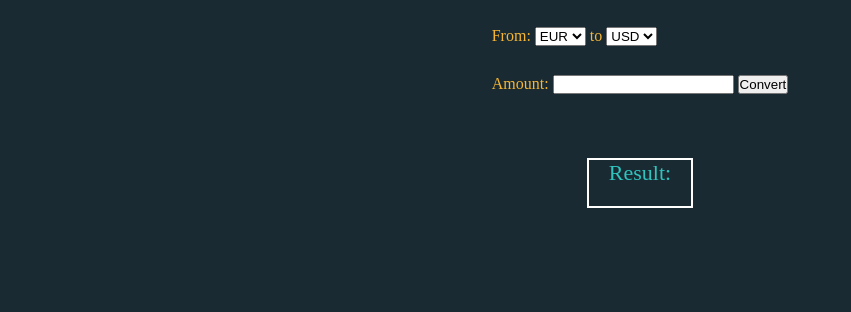
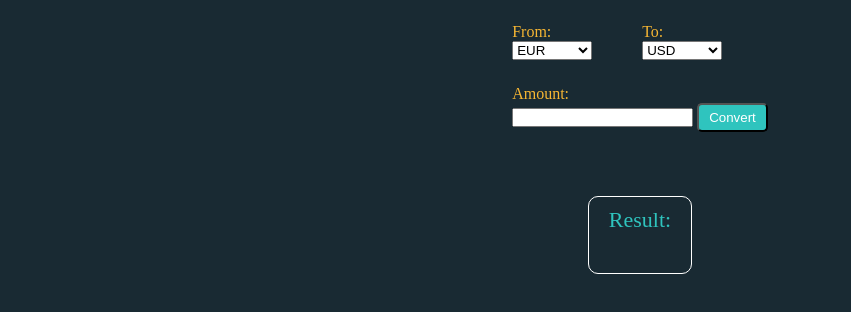
Before and after one commit to AdrianSkar/conversions, a website: page index.html in a window 1280 px wide. Shown: the part 186-498 px from the top of the page, without its empty margins (0-851 px from the left). Drawn offline with Linux system fonts and the light colour scheme.

Commit message:
aligning elements

```diff
--- a/index.html
+++ b/index.html
@@ -19,20 +19,27 @@
 				<form action="#">
 					<div class="currency-selectors">
 						<!-- Hardcoded; remove after adding values from JS/api -->
+						<div class="currency-base">
 							<label for="input-base">From:</label>
+							<br />
 							<select id="input-base" name="input-base">
 								<option value="eur" selected>EUR</option>
 								<option value="usd">USD</option>
 							</select>
+						</div>
 						<!-- Hardcoded; remove after adding values from JS/api -->
-						<label for="input-target">to</label>
+						<div class="currency-target">
+							<label for="input-target">To:</label>
+							<br />
 							<select id="input-target" name="input-target">
 								<option value="eur">EUR</option>
 								<option value="usd" selected>USD</option>
 							</select>
 						</div>
+					</div>
 					<div class="convert-amount">
 						<label for="input-amt">Amount:</label>
+						<br />
 						<input id="input-amt" type="number" limit="100" required />
 						<!-- convert button -->
 						<button id="convert-btn" type="submit">Convert</button>
--- a/style.css
+++ b/style.css
@@ -27,17 +27,34 @@ label {
 
 .currency-selectors {
 	margin-top: 10%;
+	display: flex;
+	flex-direction: row;
+	justify-content: flex-start;
 }
 
+.currency-base {
+    margin-right: 50px;
+}
+
+select {
+    width: 80px;
+}
 .convert-amount {
 	margin-top: 10%;
+}
+
+#convert-btn {
+	background-color: #2fc4be;
+	color: white;
+	padding: 5px 10px;
+	border-radius: 5px;
 }
 
 #result {
 	color: #2fc4be;
 	font-size: 22px;
-    margin-top: 5%;
-    border: 2px solid white;
-    padding: 0 20px 20px;
-
+	margin-top: 5%;
+	border: 1px solid white;
+	padding: 10px 20px 40px;
+	border-radius: 10px;
 }
```
Lines whose indentation alone changed are shown as unchanged.
